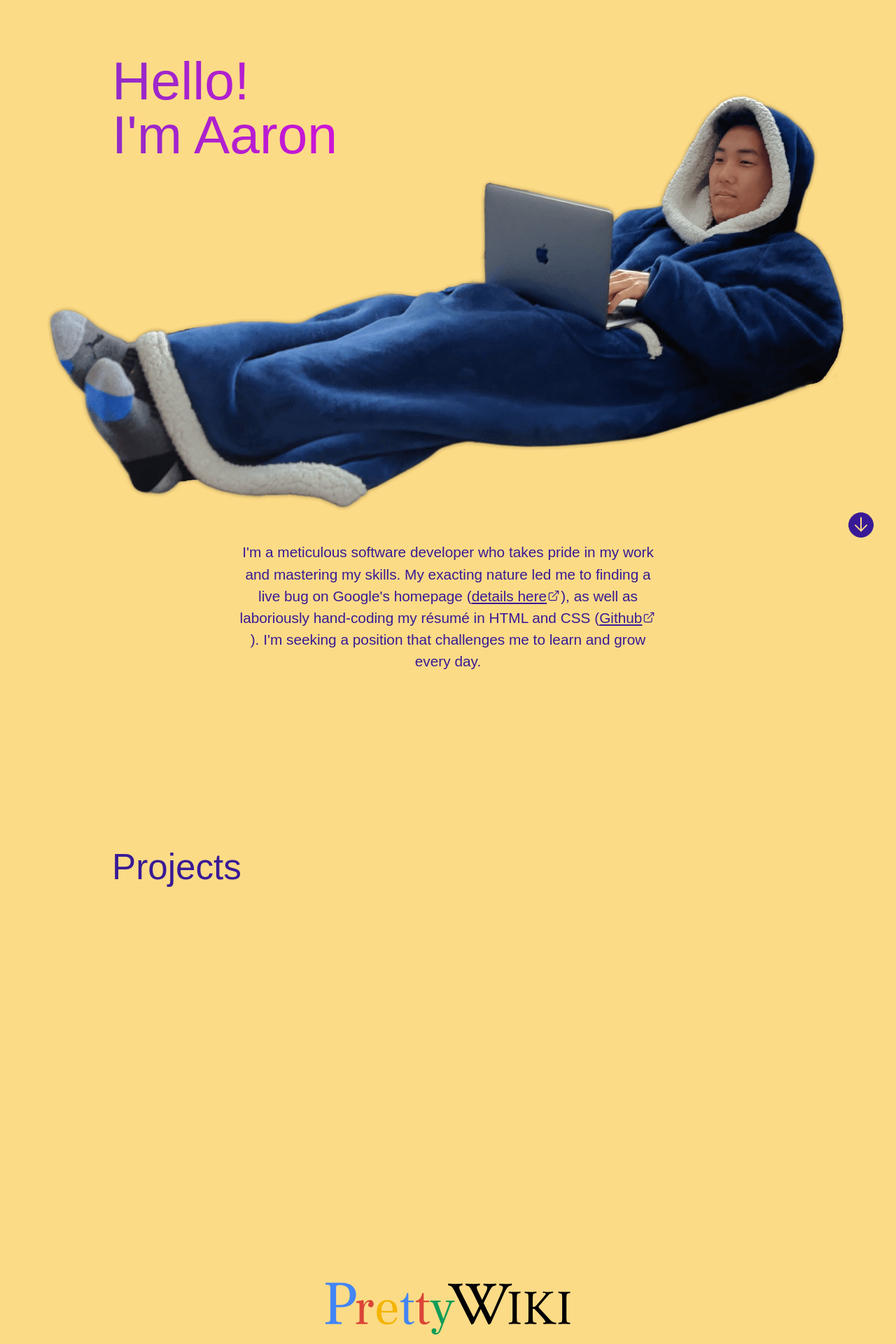
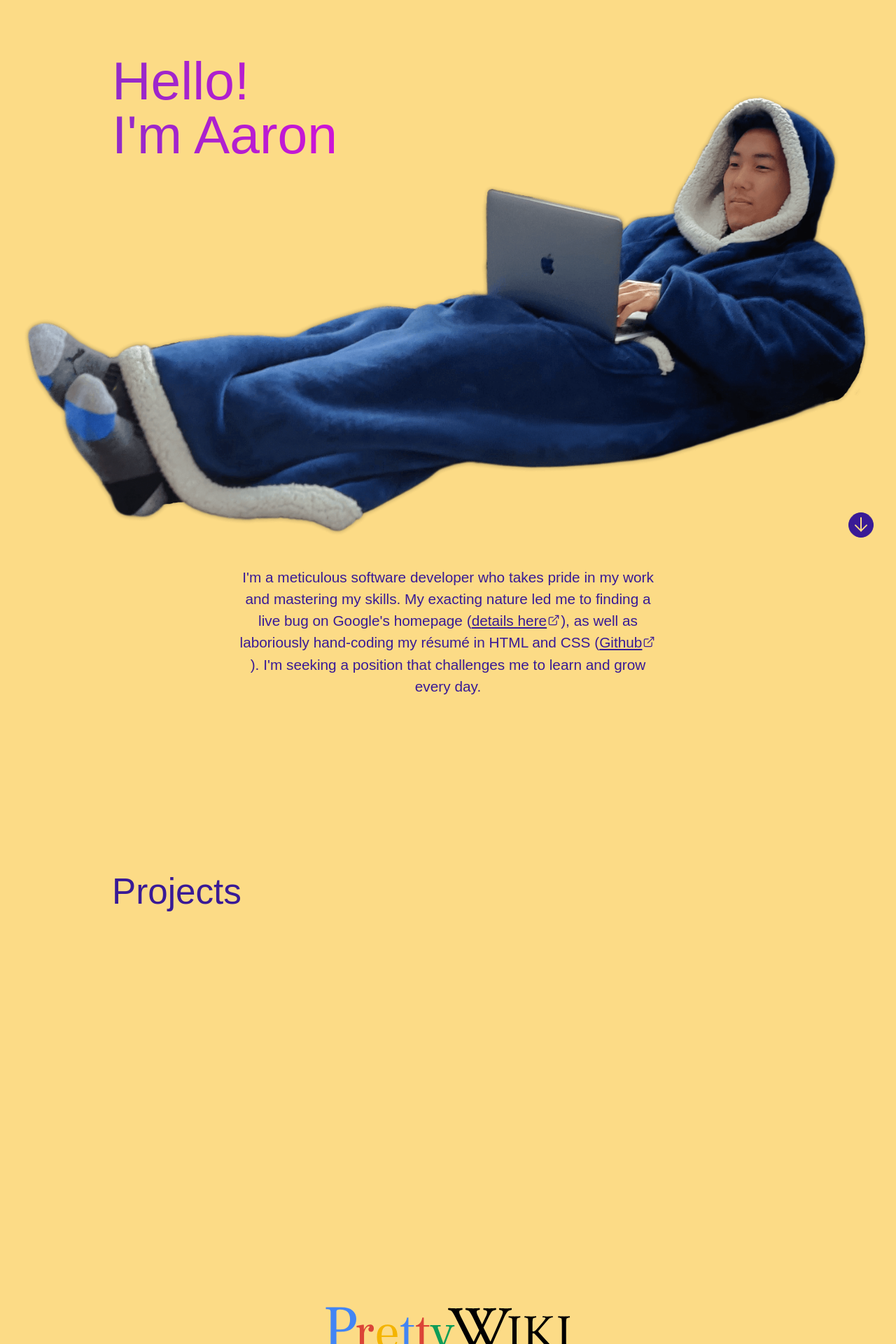
Before and after one commit to aarontabuchi/tabuchidev, a Next.js app: page / in a window 1280 px wide. Shown: the top 1920 px of the page at 70% size. Built offline with nearby package versions, Linux system fonts and the light colour scheme.

Commit message:
fix accessibility and performance issues

```diff
--- a/components/Contact.js
+++ b/components/Contact.js
@@ -5,13 +5,14 @@ export default function Contact() {
   return (
     <>
       <div className={styles.icons}>
-        <a href="mailto:aaronbuchi@gmail.com">
+        <a href="mailto:aaronbuchi@gmail.com" aria-label="Email Aaron">
           <MailIcon />
         </a>
         <a
           href="https://github.com/aarontabuchi/"
           target="_blank"
           rel="noopener"
+          aria-label="Aaron's Github"
         >
           <GithubIcon />
         </a>
@@ -19,6 +20,7 @@ export default function Contact() {
           href="https://www.linkedin.com/in/aarontabuchi/"
           target="_blank"
           rel="noopener"
+          aria-label="Aaron's Linkedin"
         >
           <LinkedinIcon />
         </a>
@@ -36,17 +38,28 @@ export default function Contact() {
         </legend>
         <label>
           Name
-          <input type="text" name="name" placeholder="Roger Federer" required/>
+          <input type="text" name="name" placeholder="Roger Federer" required />
         </label>
         <label>
           Email
-          <input type="email" name="email" placeholder="thegoat@tennis.com" required/>
+          <input
+            type="email"
+            name="email"
+            placeholder="thegoat@tennis.com"
+            required
+          />
         </label>
         <label>
           Message
-          <textarea name="message" placeholder="Let's play!" required></textarea>
+          <textarea
+            name="message"
+            placeholder="Let's play!"
+            required
+          ></textarea>
         </label>
-        <button type="submit" id="send">Send</button>
+        <button type="submit" id="send">
+          Send
+        </button>
       </form>
     </>
   );
--- a/components/Search.js
+++ b/components/Search.js
@@ -68,6 +68,8 @@ export default function Search() {
         className={styles.logo}
         src="/prettywikilogo.svg"
         alt="PrettyWiki logo"
+        width="350"
+        height="75"
       ></img>
       <div className={`${classes} ${isEscaped ? styles.escaped : ""}`}>
         <div className={styles.searchContainer}>
--- a/pages/index.js
+++ b/pages/index.js
@@ -27,7 +27,7 @@ export default function Home() {
     "font-indigo": "#00116A",
   };
   const scrollToSearch = () => {
-    gsap.to(window, { scrollTo: "#search" });
+    gsap.to(window, { duration: 0.75, scrollTo: "#search" });
     searchInput.focus({ preventScroll: true });
   };
 
@@ -184,7 +184,13 @@ export default function Home() {
           I'm Aaron
         </h1>
         <div className="hero">
-          <img src="./laptop.png" alt="Aaron using his laptop" id="laptop" />
+        <Image
+            src="/laptop.png"
+            alt="Aaron using his laptop"
+            layout="responsive"
+            width="391"
+            height="222"
+          />
         </div>
         <p>
           I'm a meticulous software developer who takes pride in my work and
@@ -213,7 +219,7 @@ export default function Home() {
           day.
         </p>
       </section>
-      <button id="scrollButton" className={styles.scrollButton}>
+      <button id="scrollButton" className={styles.scrollButton} aria-label="Scroll Button">
         <ArrowDown />
       </button>
       <h1 id="projects">Projects</h1>
--- a/styles/Contact.module.css
+++ b/styles/Contact.module.css
@@ -17,7 +17,9 @@ form.contact {
 }
 
 .icons svg:hover, .icons a:focus-within svg {
-  transform: translateY(-8px);
+  fill: var(--color);
+  stroke: var(--background);
+  transform: scale(1.1);
   transition: all 250ms ease-in-out;
 }
 
```
